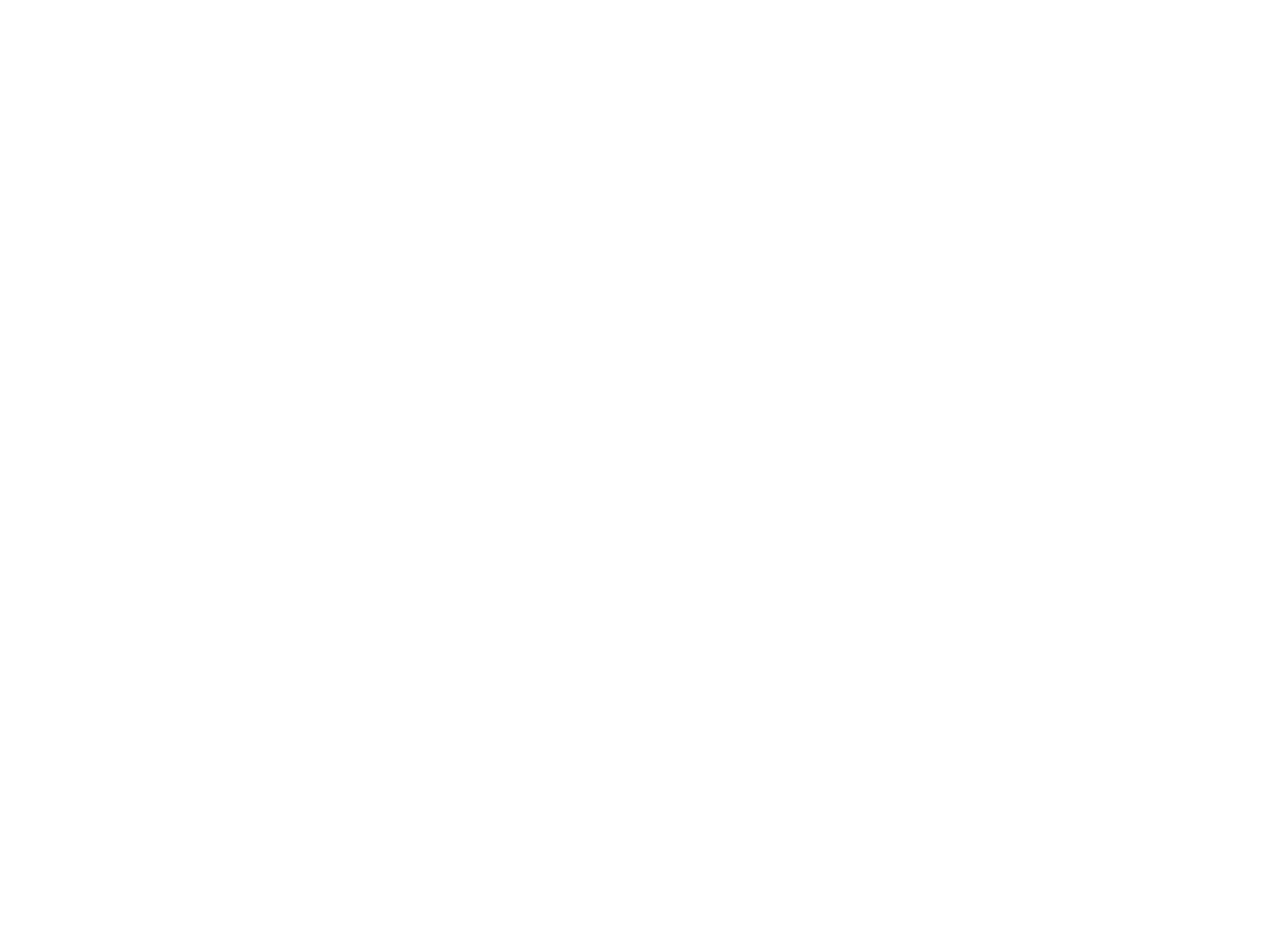
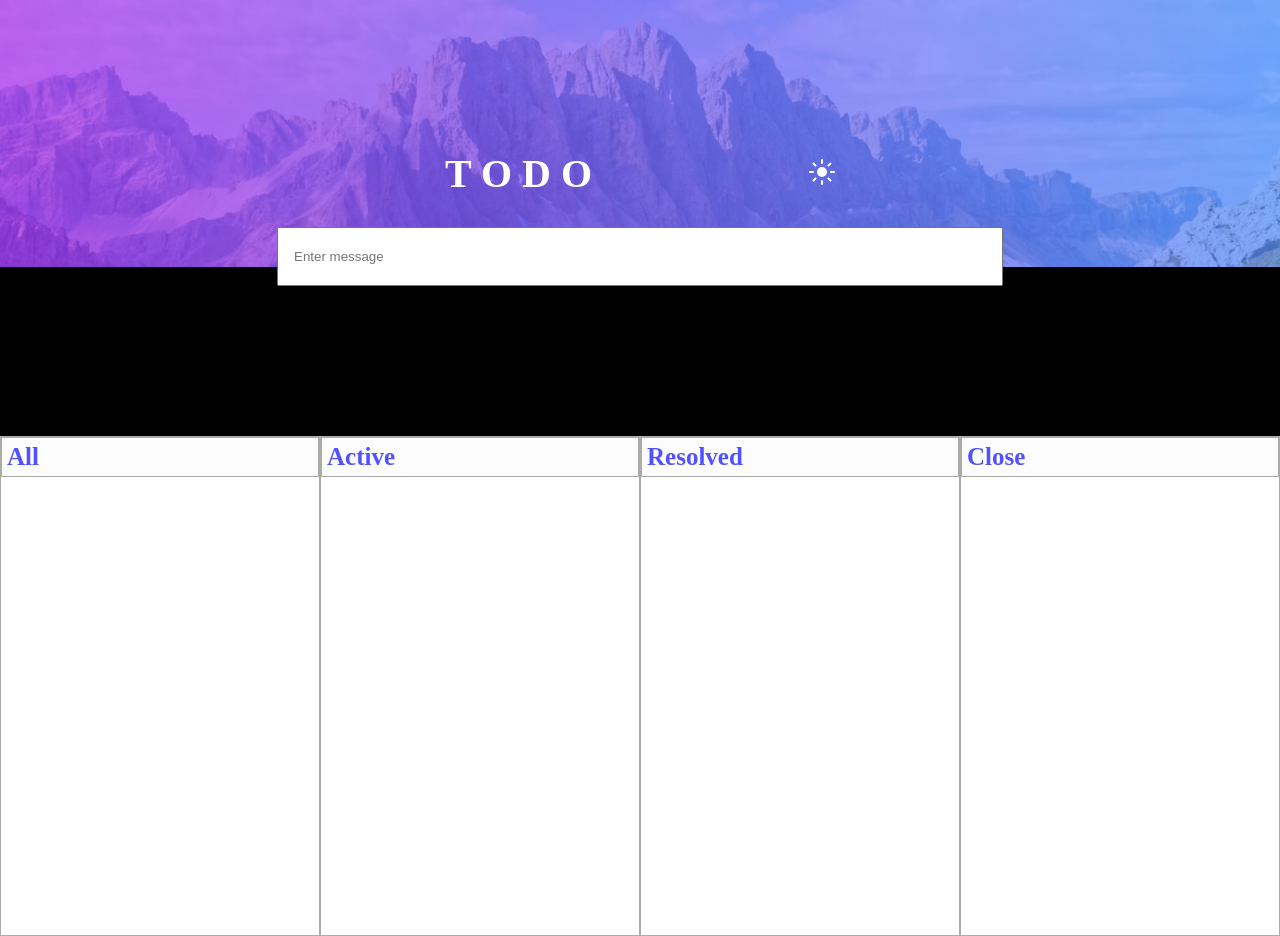
Before and after one commit to amresh04061999/Todo-App-Using-Html-Css-Javascript, a plain HTML site: page index.html in a window 1280 px wide. Before the commit the page ends 800 px from the top, so only its background shows below. Drawn offline with Linux system fonts and the light colour scheme.

Commit message:
feat:design commpeletd

```diff
--- a/index.html
+++ b/index.html
@@ -1,13 +1,54 @@
 <!DOCTYPE html>
 <html lang="en">
+
 <head>
   <meta charset="UTF-8">
-  <meta name="viewport" content="width=device-width, initial-scale=1.0"> <!-- displays site properly based on user's device -->
+  <meta name="viewport" content="width=device-width, initial-scale=1.0">
+  <!-- displays site properly based on user's device -->
   <link rel="icon" type="image/png" sizes="32x32" href="./images/favicon-32x32.png">
   <title>Todo app</title>
   <link rel="stylesheet" href="style.css">
 </head>
+
 <body>
+  <main class="main-wrapper">
+    <div class="bg-image">
+      <div class="section-wrapper">
+        <div class="first-section">
+          <div class="header">
+            <h4>T O D O</h4>
+            <div class="icon"> <img src="./images/icon-sun.svg" alt="sun-icon"></div>
+          </div>
+          <div class="mt-3 mb-3 d-flex justify-content-center align-item-center">
+            <input type="text" placeholder="Enter message" class="input-type">
+          </div>
+        </div>
+      </div>
+    </div>
+    <div class="board-section text-white">
+      <div class="d-flex justify-content-space-between align-item-center">
+        <div class="new">
+          <header class="board-header"> All
+          </header>
+          <main class="p-1">
+          </main>
+        </div>
+        <div class="active ">
+          <header class="board-header"> Active
+          </header>
+        </div>
+        <div class="resolved ">
+          <header class="board-header"> Resolved
+          </header>
+        </div>
+        <div class="close">
+          <header class="board-header"> Close
+          </header>
+        </div>
+      </div>
+    </div>
+  </main>
   <script src="javascript.js"></script>
 </body>
+
 </html>
--- a/style.css
+++ b/style.css
@@ -0,0 +1,119 @@
+* {
+    padding: 0;
+    margin: 0;
+    box-sizing: border-box;
+}
+
+html,
+body {
+    height: 100%;
+    width: 100%;
+}
+
+body {
+    overflow: hidden;
+    background-color: black;
+}
+
+/* helper class */
+.mt-3{
+    margin-top: 30px;
+}
+.mb-3{
+    margin-top: 30px;
+}
+.p-1{
+    padding: 16px;
+}
+.d-flex{
+    display: flex;
+}
+.justify-content-space-between{
+    justify-content: space-between;
+}
+.justify-content-center{
+    justify-content:center;
+}
+.align-item-center{
+    align-items: center;
+}
+.text-white{
+    color: white;
+}
+.text-black{
+    color: black;
+}
+.main-wrapper{
+
+}
+/* main */
+.bg-image {
+    padding: 150px;
+    background-image: url('./images/bg-desktop-light.jpg');
+    background-repeat: no-repeat;
+    background-size: 100%;
+}
+.section-wrapper{
+    display: flex;
+    justify-content: center;
+    align-items: center;
+}
+.first-section{
+    width: 50%;
+    display: flex;
+    flex-direction: column
+}
+.header{
+    display:  flex;
+    align-items: center;
+    justify-content: space-between;
+    padding: 0px 50px;
+}
+.header>h4{
+   font-size: 40px;
+   color: white;
+}
+.input-type{
+    padding: 20px 530px 20px 15px;
+}
+
+
+/* board  Section*/
+.board-section{
+
+}
+.new{
+    background-color: white;
+    width: 100%;
+    height: 500px;
+    border: 1px solid rgba(160, 159, 159, 0.863);
+}
+.active{
+    background-color: white;
+    width: 100%;
+    height: 500px;
+    border: 1px solid rgba(160, 159, 159, 0.863);
+}
+.resolved{
+    background-color: white;
+    width: 100%;
+    height: 500px;
+      border: 1px solid rgba(160, 159, 159, 0.863);
+}
+.close{
+    background-color: white;
+      border: 1px solid rgba(160, 159, 159, 0.863);
+    width: 100%;
+    height: 500px;
+}
+.board-header{
+    padding: 5px;
+    font-size: 25px;
+    border: 1px solid rgba(160, 159, 159, 0.863);
+   background-color: rgb(252, 252, 252);
+   color: rgba(0, 0, 255, 0.678);
+   font-weight: bold;
+}
+.search-text-box{
+
+}
```
